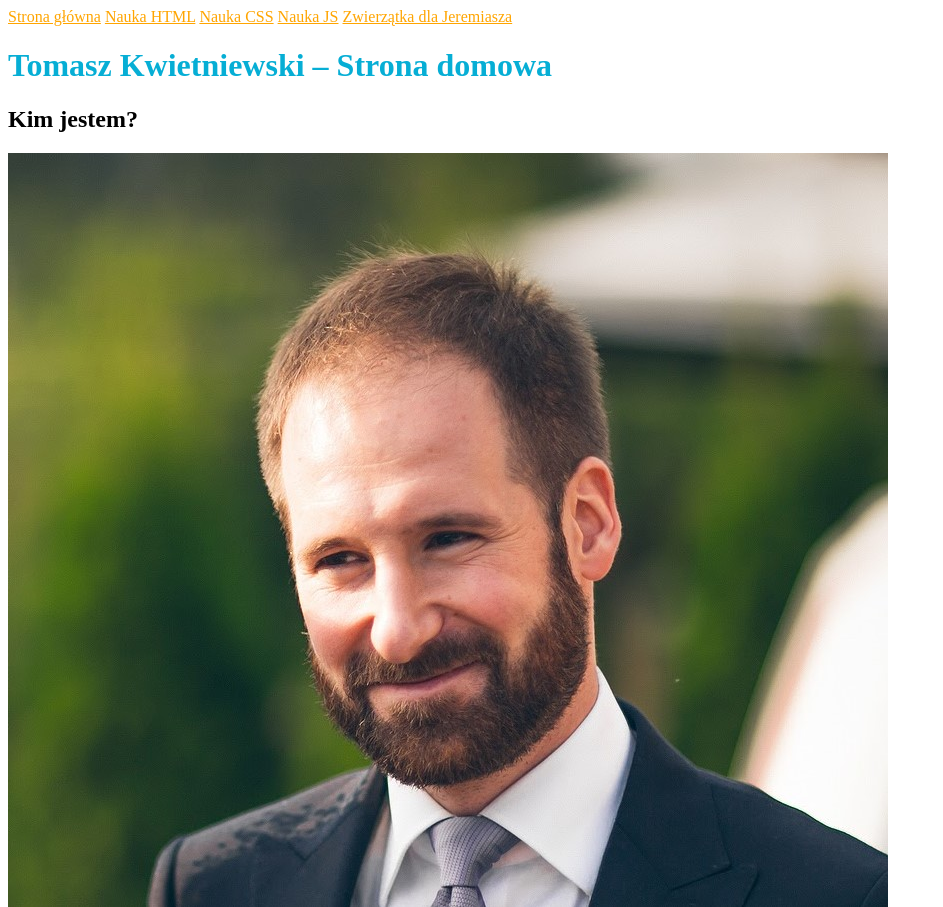
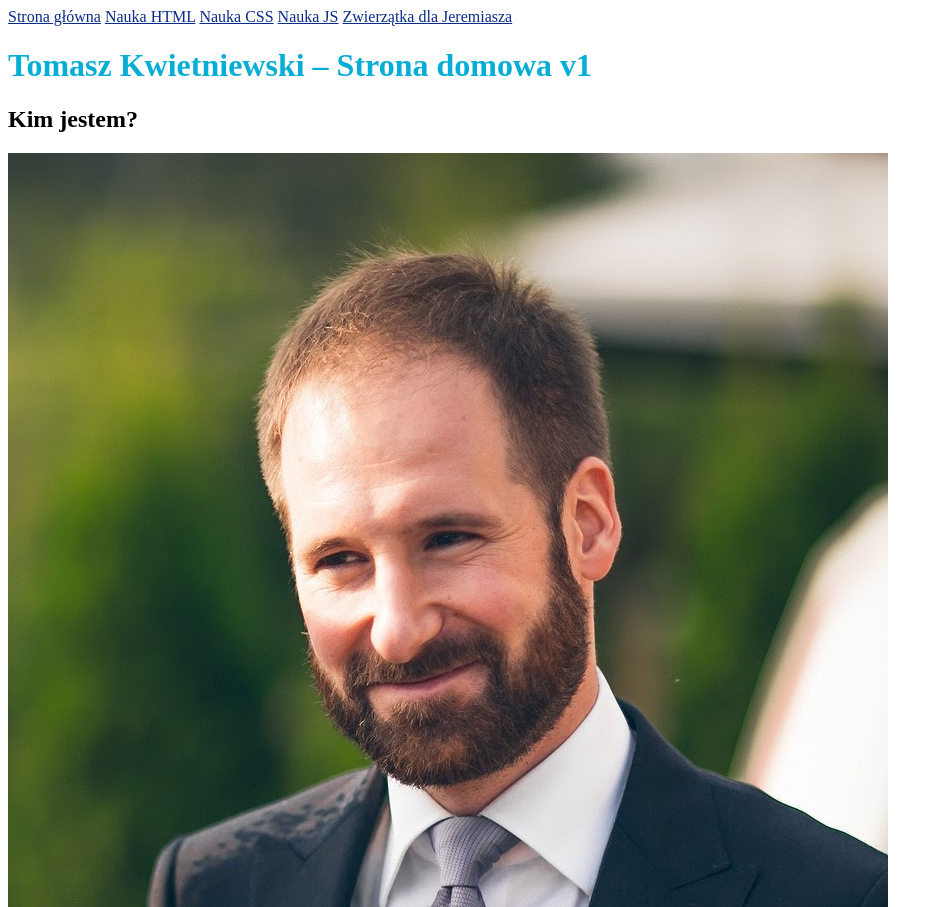
Before and after one commit to tomasz-kwietniewski/homepage, a plain HTML site: page index.html in a window 1280 px wide. Shown: the top 907 px of the page, without its empty margins (0-943 px from the left). Drawn offline with Linux system fonts and the light colour scheme.

Commit message:
Title on homepage and color of links in nav

```diff
--- a/index.html
+++ b/index.html
@@ -24,15 +24,14 @@
 
     <main>
         <header id="top">
-            <h1 class="first-header">Tomasz Kwietniewski – Strona domowa</h1>
+            <h1 class="first-header">Tomasz Kwietniewski – Strona domowa v1</h1>
         </header>
 
         <section>
             <h2>Kim jestem?</h2>
             <img src="Tomek_K_mini.jpg" alt="Piękne oblicze Tomasza" />
             <p>Wspaniałym człowiekiem, mężem i ojcem. Z wykształcenia <i>polityk społeczny</i>. Pracowałem w
-                organizacjach
-                pozarządowych – <b>Akademii Rozwoju Filantropii w Polsce</b> i Centrum Edukacji Obywatelskiej. </br>
+                organizacjach pozarządowych – <b>Akademii Rozwoju Filantropii w Polsce</b> i Centrum Edukacji Obywatelskiej. </br>
                 Aktualnie pracuję w <a href="https://antypirat.pl/">Anti-Piracy Protection</a>. Interesuję się historią,
                 sportem, polityką, gospodarką.</br>
                 <a href="#notatki">Przejdź do notatek</a>
--- a/style.css
+++ b/style.css
@@ -16,5 +16,5 @@ a {
 }
 
 .header-link {
-    color: orange;
+    color: rgb(10, 44, 136);
 }
```
